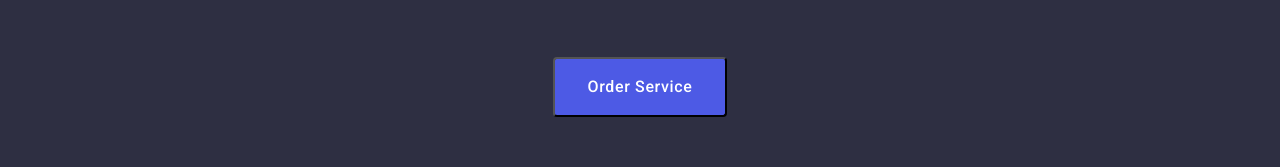
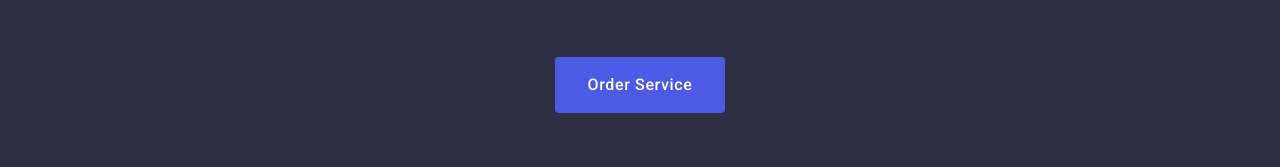
Before and after one commit to olena-lytvyn/goit-markup-hw-03, a plain HTML site: page index.html in a window 1280 px wide. Shown: the part 372-539 px from the top of the page. Drawn offline with nearby package versions, Linux system fonts and the light colour scheme.

Commit message:
add styles hero-banner-button

```diff
--- a/css/styles.css
+++ b/css/styles.css
@@ -133,6 +133,9 @@ a {
     background-color: #404bbf;
 }
 .hero-banner-button {
+    min-width: 169px;
+    height: 56px;
+    border: none;
     display: block;
     margin-left: auto;
     margin-right: auto;
```
